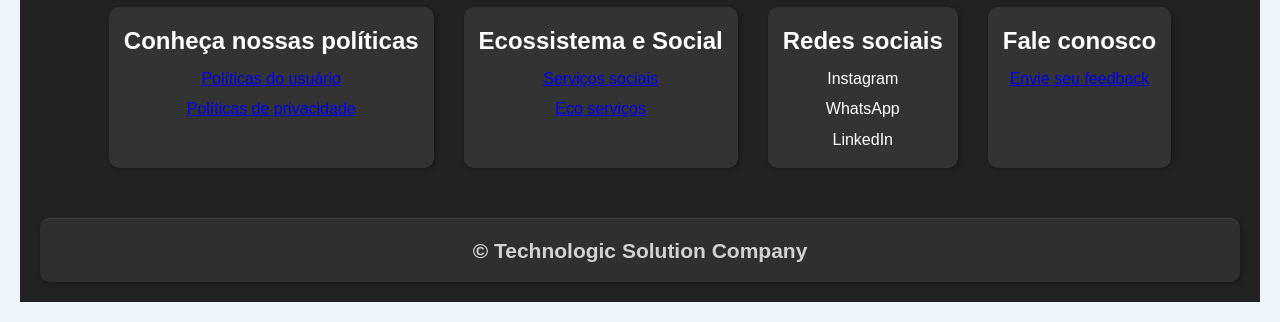
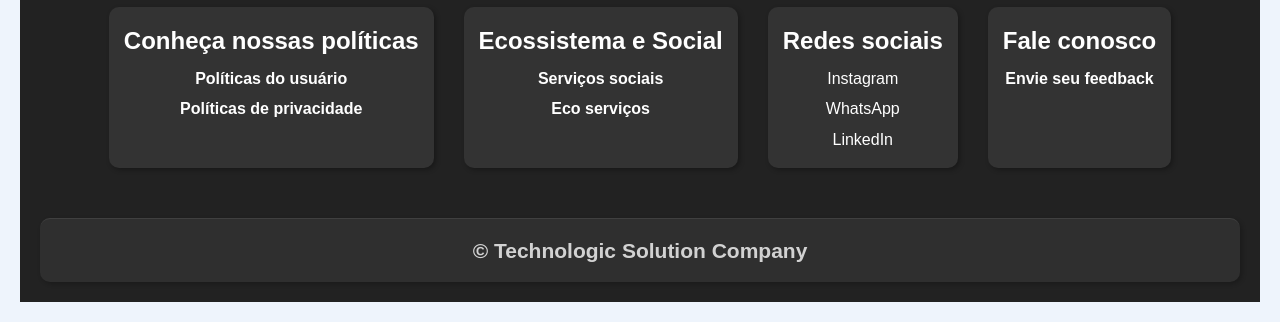
Before and after one commit to erick77p/Tsc-2-teste, a plain HTML site: page serviços/site.html in a window 1280 px wide. Shown: the part 4797-5119 px from the top of the page. Drawn offline with Linux system fonts and the light colour scheme.

Commit message:
Update site.css

```diff
--- a/serviços/site.css
+++ b/serviços/site.css
@@ -407,6 +407,7 @@ header {
 }
 
 /* Footer */
+
 footer {
     display: flex;
     flex-direction: column;
@@ -455,6 +456,18 @@ footer img:hover {
 .text > div:hover {
     transform: translateY(-5px);
     box-shadow: 4px 4px 10px rgba(0, 0, 0, 0.5);
+}
+
+/* Links do rodapé */
+footer a {
+    color: white;
+    text-decoration: none;
+    font-weight: bold;
+    transition: color 0.3s ease-in-out;
+}
+
+footer a:hover {
+    color: #ffdd57;
 }
 
 .brand {
```
